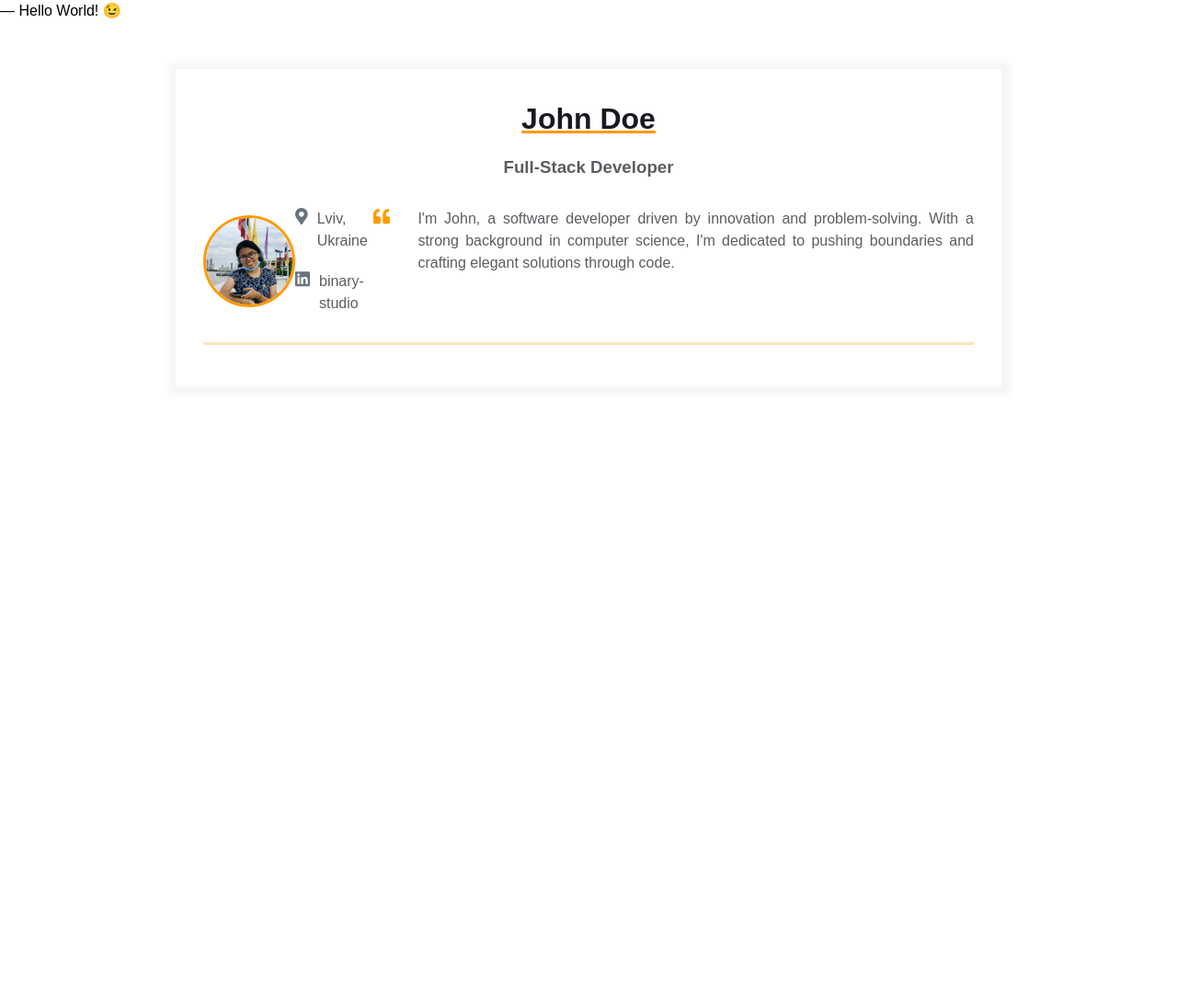
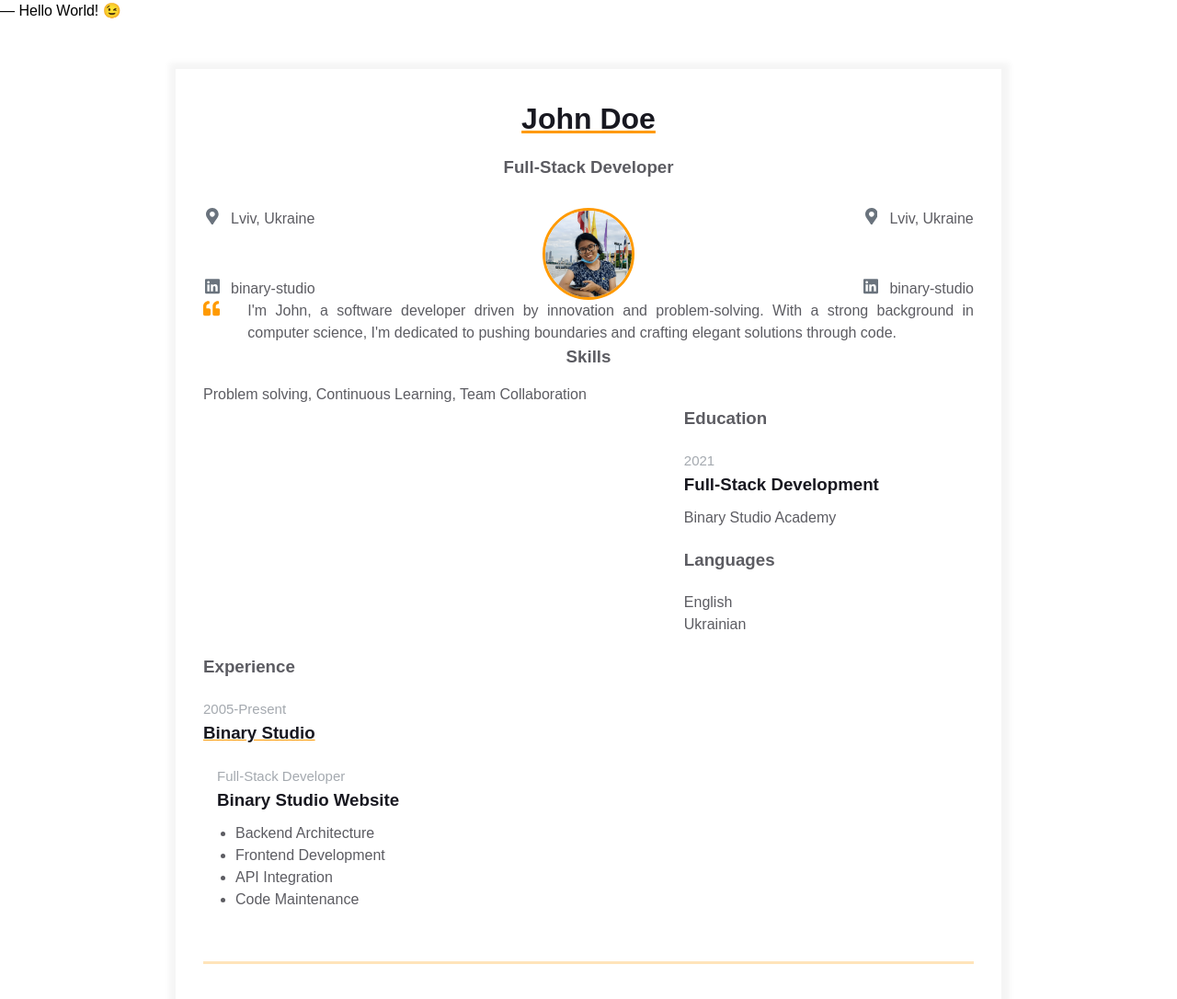
Before and after one commit to avsguy/homepage, a plain HTML site: page index.html in a window 1280 px wide. Shown: the whole page at 92% size. Before the commit the page ends 800 px from the top, so only its background shows below. Drawn offline with Linux system fonts and the light colour scheme.

Commit message:
properly saved secondary content in index.html

```diff
--- a/index.html
+++ b/index.html
@@ -16,7 +16,35 @@
             <h3 class="contact-info__sub-header">Full-Stack Developer</h3>
 
             <div class="contact_info_container fh">
-              <div class="contact-info__block"></div>
+              <div class="contact-info__block"><a href="" rel="author" class="contact-info__item">
+                <div class="contact-info__item-icon-wrapper">
+                  <svg class="contact-info__item-icon" xmlns="http://www.w3.org/2000/svg" viewBox="0 0 384 512">
+                    <path
+                      d="M172.268 501.67C26.97 291.031 0 269.413 0 192 0 85.961 85.961 0
+                      192 0s192 85.961 192 192c0 77.413-26.97 99.031-172.268 309.67-9.535
+                      13.774-29.93 13.773-39.464 0zM192 272c44.183 0 80-35.817
+                      80-80s-35.817-80-80-80-80 35.817-80 80 35.817 80 80 80z"
+                    ></path>
+                  </svg>
+                </div>
+                <span>Lviv, Ukraine</span>
+              </a>
+              <a href="https://ua.linkedin.com/company/binary-studio_241166" rel="author" class="contact-info__item">
+                <div class="contact-info__item-icon-wrapper">
+                  <svg class="contact-info__item-icon" xmlns="http://www.w3.org/2000/svg" viewBox="0 0 448 512">
+                    <path
+                      d="M416 32H31.9C14.3 32 0 46.5 0 64.3v383.4C0 465.5 14.3 480 31.9
+                      480H416c17.6 0 32-14.5 32-32.3V64.3c0-17.8-14.4-32.3-32-32.3zM135.4
+                      416H69V202.2h66.5V416zm-33.2-243c-21.3 0-38.5-17.3-38.5-38.5S80.9
+                      96 102.2 96c21.2 0 38.5 17.3 38.5 38.5 0 21.3-17.2 38.5-38.5
+                      38.5zm282.1 243h-66.4V312c0-24.8-.5-56.7-34.5-56.7-34.6 0-39.9
+                      27-39.9 54.9V416h-66.4V202.2h63.7v29.2h.9c8.9-16.8 30.6-34.5
+                      62.9-34.5 67.2 0 79.7 44.3 79.7 101.9V416z"
+                    ></path>
+                  </svg>
+                </div>
+                <span>binary-studio</span>
+              </a></div>
 
               <div class="contact-info__block contact-info__block--center">
                 <img class="contact-info__avatar" src="assets/avatar.png" alt="Avatar" />
@@ -53,6 +81,7 @@
                   <span>binary-studio</span>
                 </a>
               </div>
+            </div>
             <div class="intro">
               <div class="intro__icon-wrapper">
                 <svg class="intro__icon" xmlns="http://www.w3.org/2000/svg" viewBox="0 0 512 512">
@@ -72,6 +101,47 @@
                 I'm dedicated to pushing boundaries and crafting elegant
                 solutions through code.</p>
             </div>
+            <div class="skills">
+              <h3 class="skills__header">Skills</h3>
+              <p class="skills__text">Problem solving, Continuous Learning, Team Collaboration</p>
+            </div>
+            <div class="main-info fh">
+              <div class="experiences"></div>
+
+              <div class="additional-info fv">
+                <div class="additional-info__education">
+                  <h3 class="additional-info__education-header">Education</h3>
+                  <div class="additional-info__education-university">
+                    <span class="additional-info__education-university-durability"> 2021 </span>
+                    <h3 class="additional-info__education-university-speciality">Full-Stack Development</h3>
+                    <p class="additional-info__education-university-name">Binary Studio Academy</p>
+                  </div>
+                </div>
+
+                <div class="additional-info__languages">
+                  <h3 class="additional-info__languages-header">Languages</h3>
+                  <p class="additional-info__languages-item">English</p>
+                  <p class="additional-info__languages-item">Ukrainian</p>
+                </div>
+              </div>
+            </div>
+            <h3 class="experiences__header">Experience</h3>
+<div class="experiences__company">
+  <div class="experiences__company-header">
+    <span class="experiences__company-header-durability">2005-Present</span>
+    <h3 class="experiences__company-header-name">Binary Studio</h3>
+  </div>
+
+  <div class="experiences__company-project">
+    <span class="experiences__company-project-role">Full-Stack Developer</span>
+    <h3 class="experiences__company-project-name">Binary Studio Website</h3>
+    <ul class="experiences__company-project-responsibilities">
+      <li>Backend Architecture</li>
+      <li>Frontend Development</li>
+      <li>API Integration</li>
+      <li>Code Maintenance</li>
+    </ul>
+  </div>
 </div>
           </div>
         </div>
```
Lines whose indentation alone changed are shown as unchanged.
